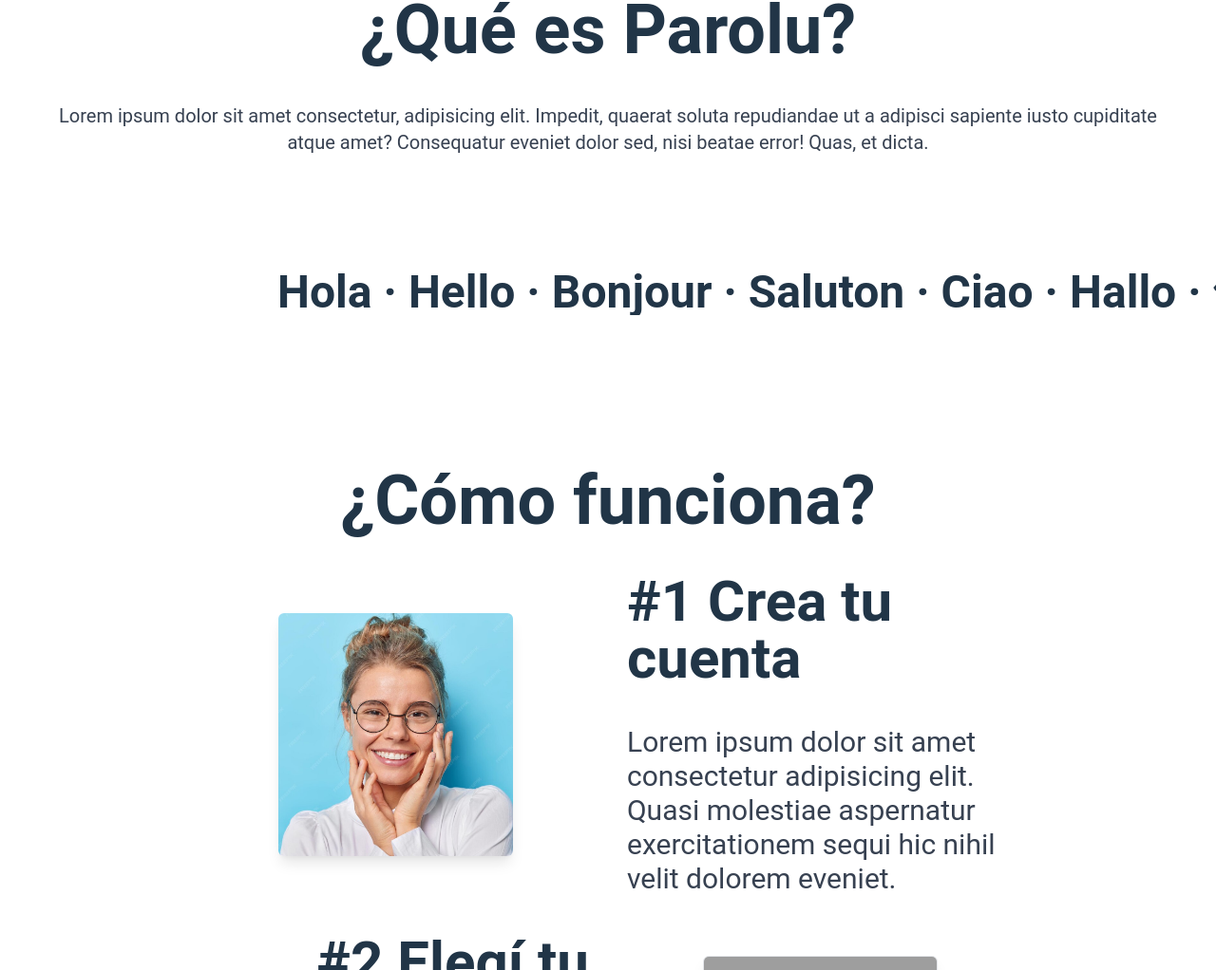
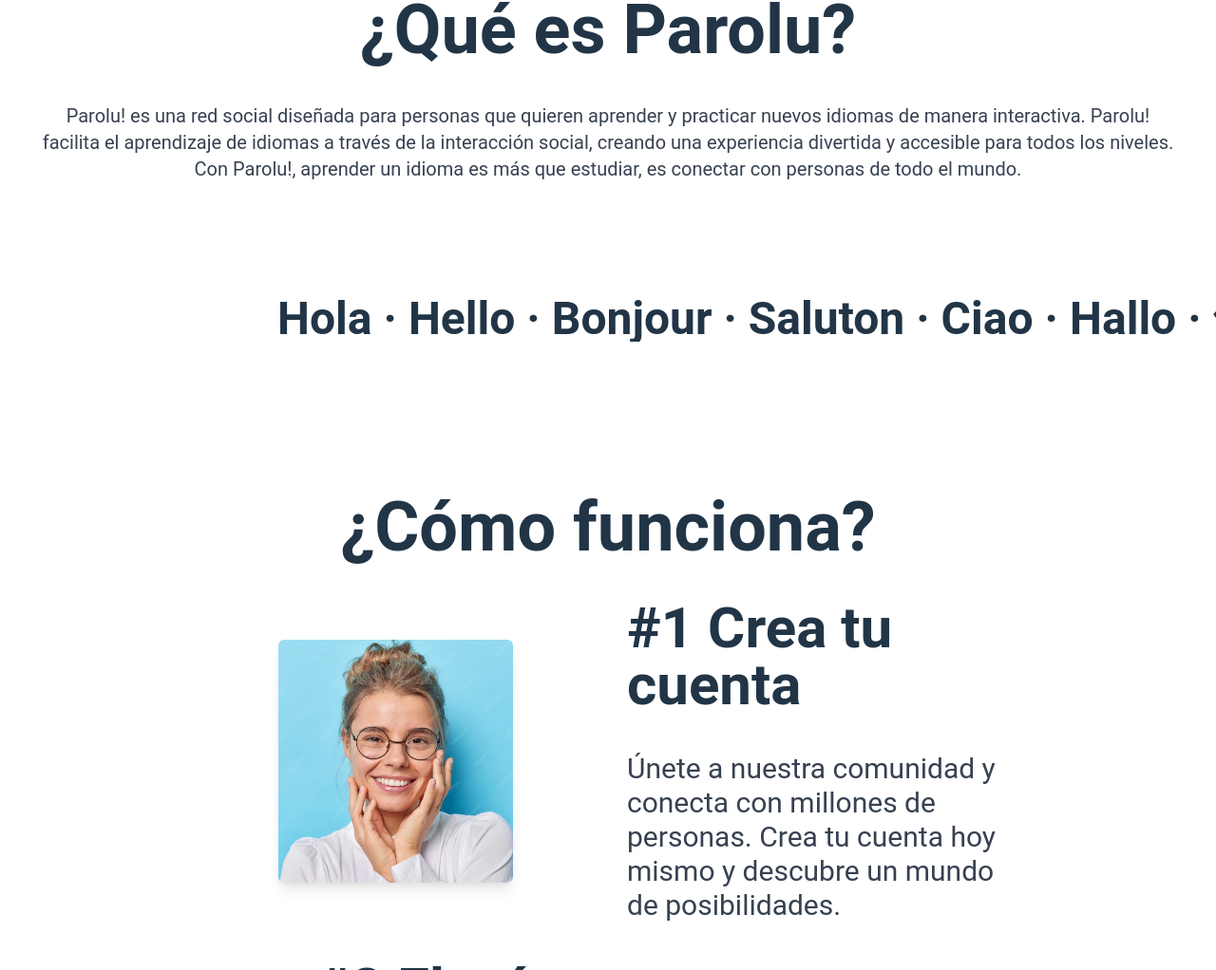
Before and after one commit to No-Country-simulation/equipo-c23-104-webapp, a React (Vite) app in the folder frontend/: page / in a window 1280 px wide. Shown: the part 884-1906 px from the top of the page at 95% size. Built offline with nearby package versions, Linux system fonts and the light colour scheme; no server answers; grey boxes are pictures that could not be loaded.

Commit message:
Reemplazando Lorem de home y quitando seguidores de perfil

```diff
--- a/frontend/src/App.jsx
+++ b/frontend/src/App.jsx
@@ -21,8 +21,8 @@
           <Route path="posteo" element={<VisorPostComments/>} />
           <Route path="perfil" element={<Perfil/>}>
             <Route path="editar" element={<EditarPerfil/>} />
-            <Route path="siguiendo" element={<Seguidores url="siguiendo" titulo="Siguiendo" boton={true} />} />
-            <Route path="seguidores" element={<Seguidores url="seguidores" titulo="Seguidores" boton={false} />} />
+            {/* <Route path="siguiendo" element={<Seguidores url="siguiendo" titulo="Siguiendo" boton={true} />} />
+            <Route path="seguidores" element={<Seguidores url="seguidores" titulo="Seguidores" boton={false} />} /> */}
           </Route>
         </Route>
         <Route path="login" element={<Login/>} />
--- a/frontend/src/pages/Perfil.jsx
+++ b/frontend/src/pages/Perfil.jsx
@@ -83,10 +83,10 @@
                     <div className="px-6 *:text-[#4A494A]">
                         <h2 className="text-2xl font-semibold">{perfilData.name}</h2>
                         <p>@{perfilData.username}</p>
-                        <div className="flex gap-x-3">
+                        {/* <div className="flex gap-x-3">
                             <Link to="siguiendo" className="hover:underline decoration-[#4A494A]"><span className="font-semibold">10</span> siguiendo</Link>
                             <Link to="seguidores" className="hover:underline decoration-[#4A494A]"><span className="font-semibold">20</span> seguidores</Link>
-                        </div>
+                        </div> */}
                     </div>
                     <nav className="mt-2 flex border-b border *:text-[#4A494A]">
                         <button className="text-center w-full rounded-none p-4 hover:bg-[#A19FA1] hover:border-none" onClick={() => getPost()}>Post</button>
--- a/frontend/src/pages/welcome/Welcome.jsx
+++ b/frontend/src/pages/welcome/Welcome.jsx
@@ -63,7 +63,9 @@
     <div>
         <div className="container mx-auto text-center">
             <h2 className="text-4xl lg:text-5xl xl:text-7xl text-lime-600 font-bold mb-10">¿Qué es Parolu?</h2>
-            <p className="text-xl text-gray-700 mb-10 px-10">Lorem ipsum dolor sit amet consectetur, adipisicing elit. Impedit, quaerat soluta repudiandae ut a adipisci sapiente iusto cupiditate atque amet? Consequatur eveniet dolor sed, nisi beatae error! Quas, et dicta.</p>
+            <p className="text-xl text-gray-700 mb-10 px-10">Parolu! es una red social diseñada para personas que quieren aprender y practicar nuevos idiomas de manera interactiva.
+            Parolu! facilita el aprendizaje de idiomas a través de la interacción social, creando una experiencia divertida y accesible para todos los niveles.
+            Con Parolu!, aprender un idioma es más que estudiar, es conectar con personas de todo el mundo.</p>
             </div>
     </div>
 </section>
@@ -93,7 +95,7 @@
         </div>
         <div className="text-center md:text-left order-2" data-aos="fade-up">
             <h3 className="text-4xl lg:text-3.5xl xl:text-6xl text-lime-600 font-bold mb-10">#1 Crea tu cuenta</h3>
-            <p className="text-xl xl:text-3xl text-gray-700">Lorem ipsum dolor sit amet consectetur adipisicing elit. Quasi molestiae aspernatur exercitationem sequi hic nihil velit dolorem eveniet.</p>
+            <p className="text-xl xl:text-3xl text-gray-700">Únete a nuestra comunidad y conecta con millones de personas. Crea tu cuenta hoy mismo y descubre un mundo de posibilidades.</p>
         </div>
 
         {/* Segunda Fila: Imagen | Texto */}
```
